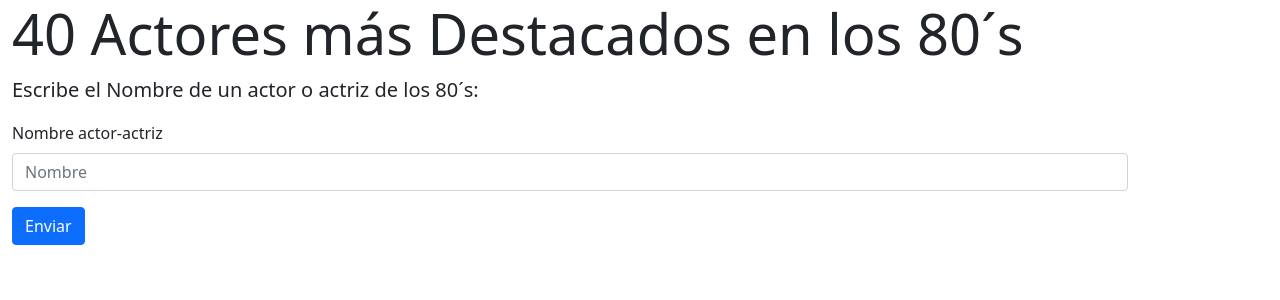
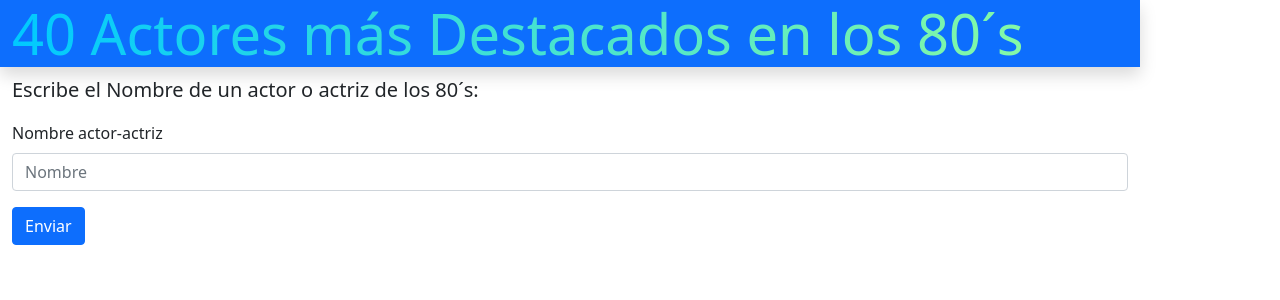
Before and after one commit to ArleyDev/Top_40_actors_from_the_80s, a Flask app: page / in a window 1280 px wide. Shown: the top 300 px of the page. Run offline with Flask 3, Linux system fonts and the light colour scheme; some libraries are stand-ins or nearby versions.

Commit message:
cambio de color en el encabezado

```diff
--- a/templates/index.html
+++ b/templates/index.html
@@ -14,13 +14,19 @@
             .form-container {
                 margin-right: 15%;
             }
+
+            .header-gradient {
+            background: linear-gradient(to right, #00C9FF, #92FE9D);
+            -webkit-background-clip: text;
+            -webkit-text-fill-color: transparent;
+        }
         </style>
     </head>
 
     <body>
       <div class="jumbotron">
-          <div class="container header-container">
-              <h1 class="display-4">40 Actores más Destacados en los 80´s</h1>
+          <div class="container header-container bg-primary shadow">
+              <h1 class="display-4 header-gradient">40 Actores más Destacados en los 80´s</h1>
           </div>
           <div class="container form-container">
               <p class="lead">Escribe el Nombre de un actor o actriz de los 80´s:</p>
```
